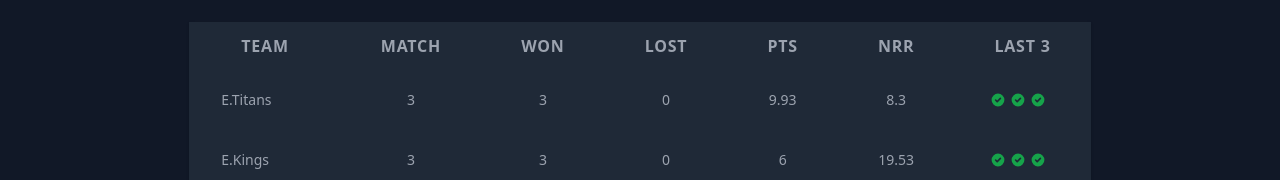
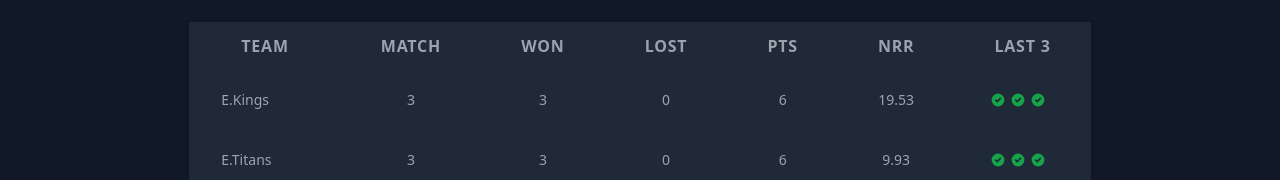
Before and after one commit to Dutt0408/my-project, a React (Create React App) app: page /PointTable in a window 1280 px wide. Shown: the part 134-314 px from the top of the page. Built offline with nearby package versions, Linux system fonts and the light colour scheme; a web font is replaced by a local one.

Commit message:
Commit fvjn kf dss

```diff
--- a/src/PointTable.js
+++ b/src/PointTable.js
@@ -139,8 +139,8 @@ export default function Schedule() {
       match: 3,
       won: 3,
       lost: 0,
-      NRR: 8.3,
-      pts: 9.93,
+      NRR: 9.93,
+      pts: 6,
       last3: "GPoint,GPoint,GPoint",
     },
     {
```
